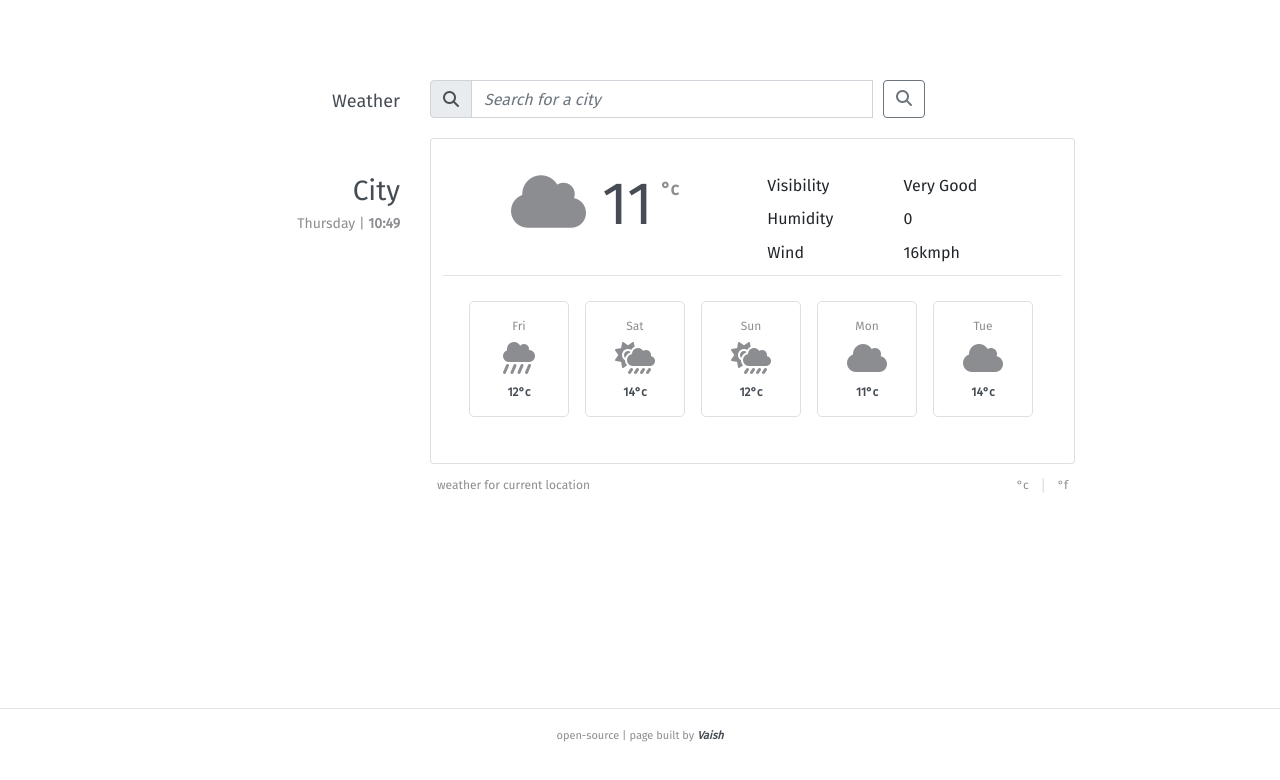
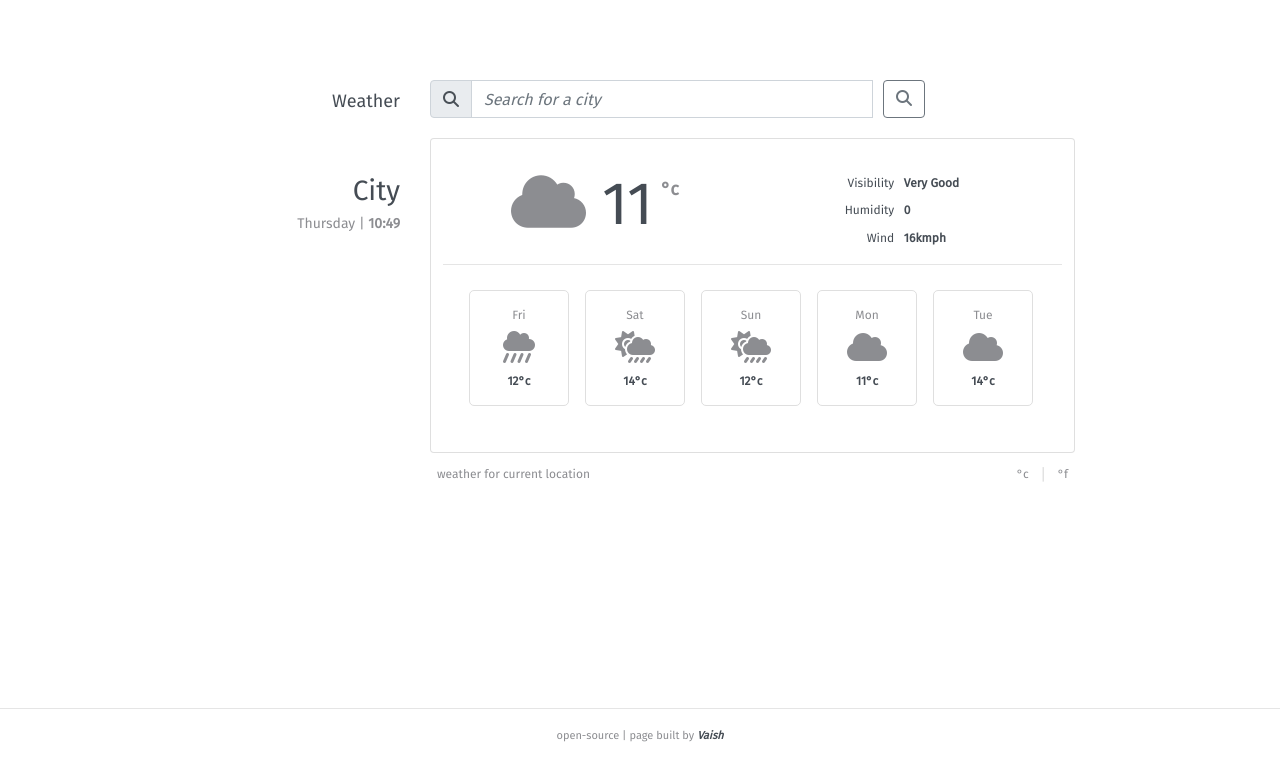
Before and after one commit to Vaishnavi-Parmar/weather-app, a plain HTML site: page index.html in a window 1280 px wide. Drawn offline with nearby package versions, Linux system fonts and the light colour scheme.

Commit message:
minor css update
follow-up

```diff
--- a/src/styles.css
+++ b/src/styles.css
@@ -107,17 +107,17 @@ hr {
     margin: 0;
 }
 
-.current-weather .conditions,
-.current-weather .values {
+.conditions,
+.values {
     font-size: 12px;
     color: #454C54;
 }
 
-.current-weather .conditions {
+.conditions {
     text-align: right;
 }
 
-.current-weather .values {
+.values {
     font-weight: 600;
 }
 
```
